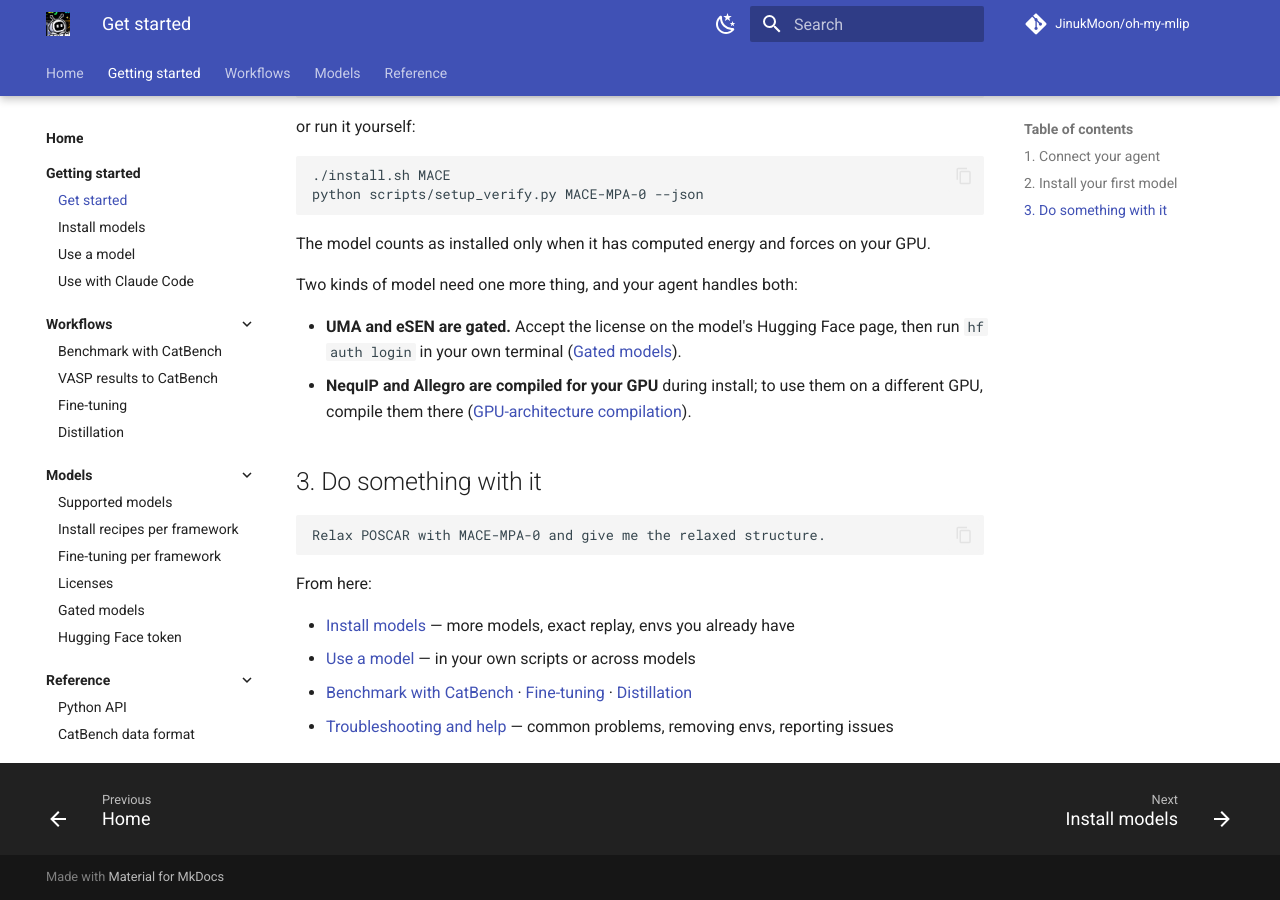
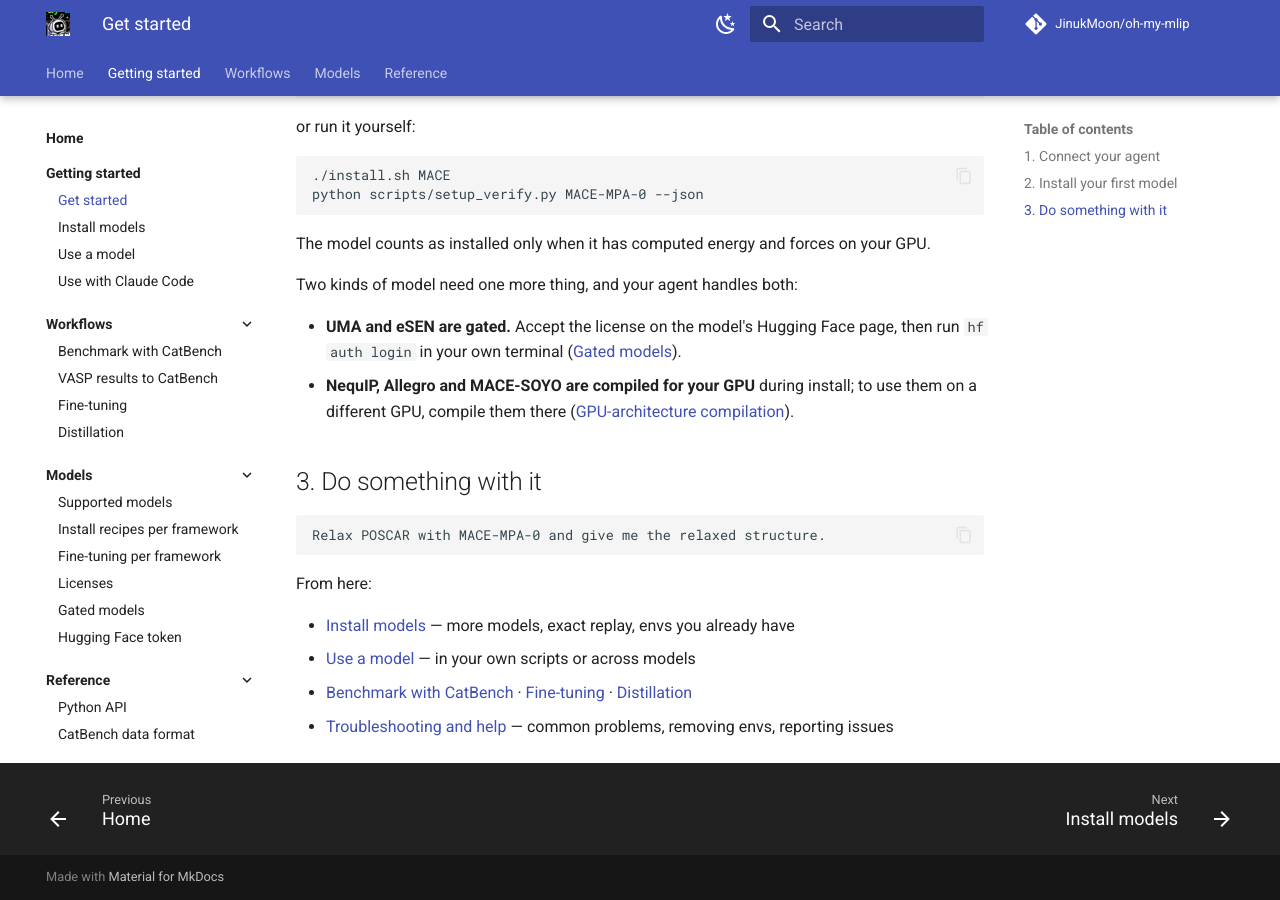
Before and after one commit to JinukMoon/oh-my-mlip, an MkDocs documentation site: the page built from docs/start.md, in a window 1280 px wide and 900 px high, scrolled down 773 px. Built offline with MkDocs 1.6.1 and Material for MkDocs 9.7.7, drawn with Linux system fonts in a browser that asks for light colours; comment, search, counter and statistics services are not loaded.

Commit message:
docs/start.md: MACE-SOYO is compiled for your GPU at install too

```diff
--- a/docs/start.md
+++ b/docs/start.md
@@ -63,7 +63,7 @@ Two kinds of model need one more thing, and your agent handles both:
 - **UMA and eSEN are gated.** Accept the license on the model's Hugging Face
   page, then run `hf auth login` in your own terminal
   ([Gated models](gated_models.md)).
-- **NequIP and Allegro are compiled for your GPU** during install; to use them on
+- **NequIP, Allegro and MACE-SOYO are compiled for your GPU** during install; to use them on
   a different GPU, compile them there
   ([GPU-architecture compilation](arch_first_run_compile.md)).
 
```
